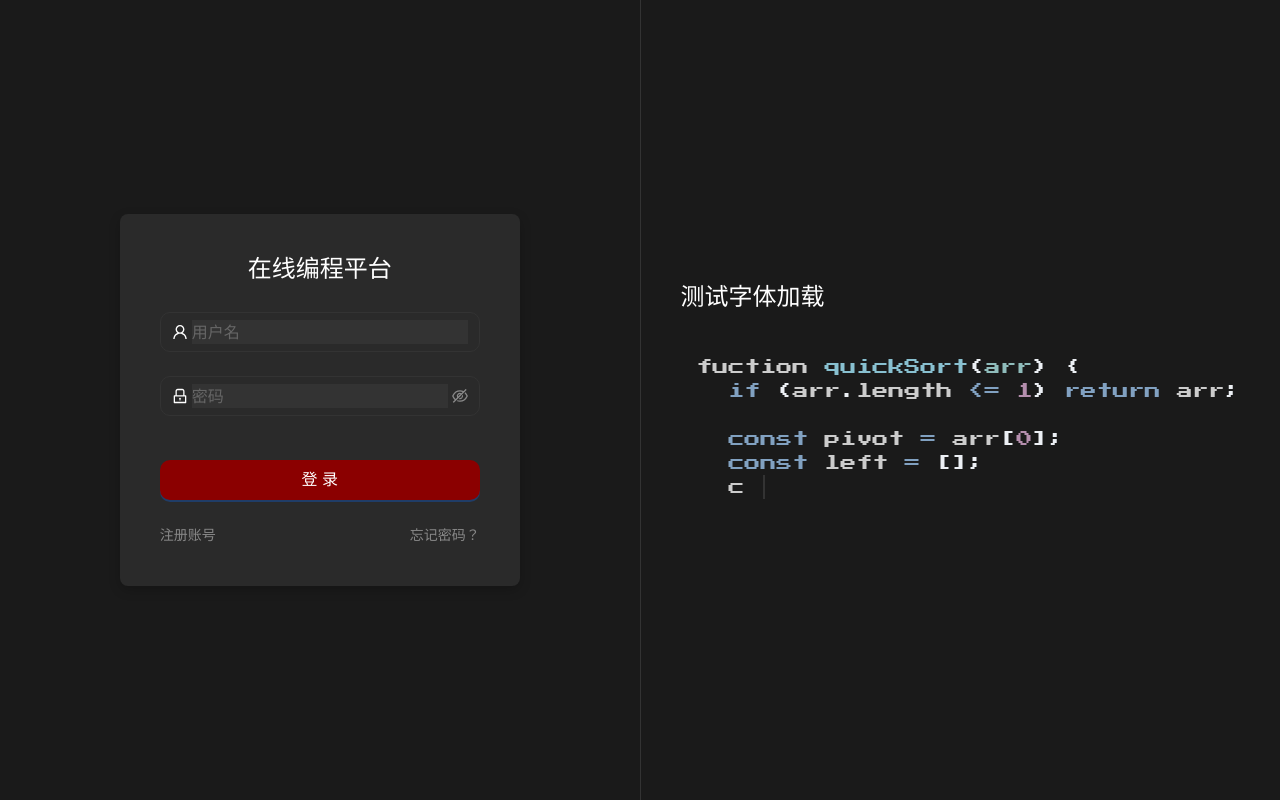
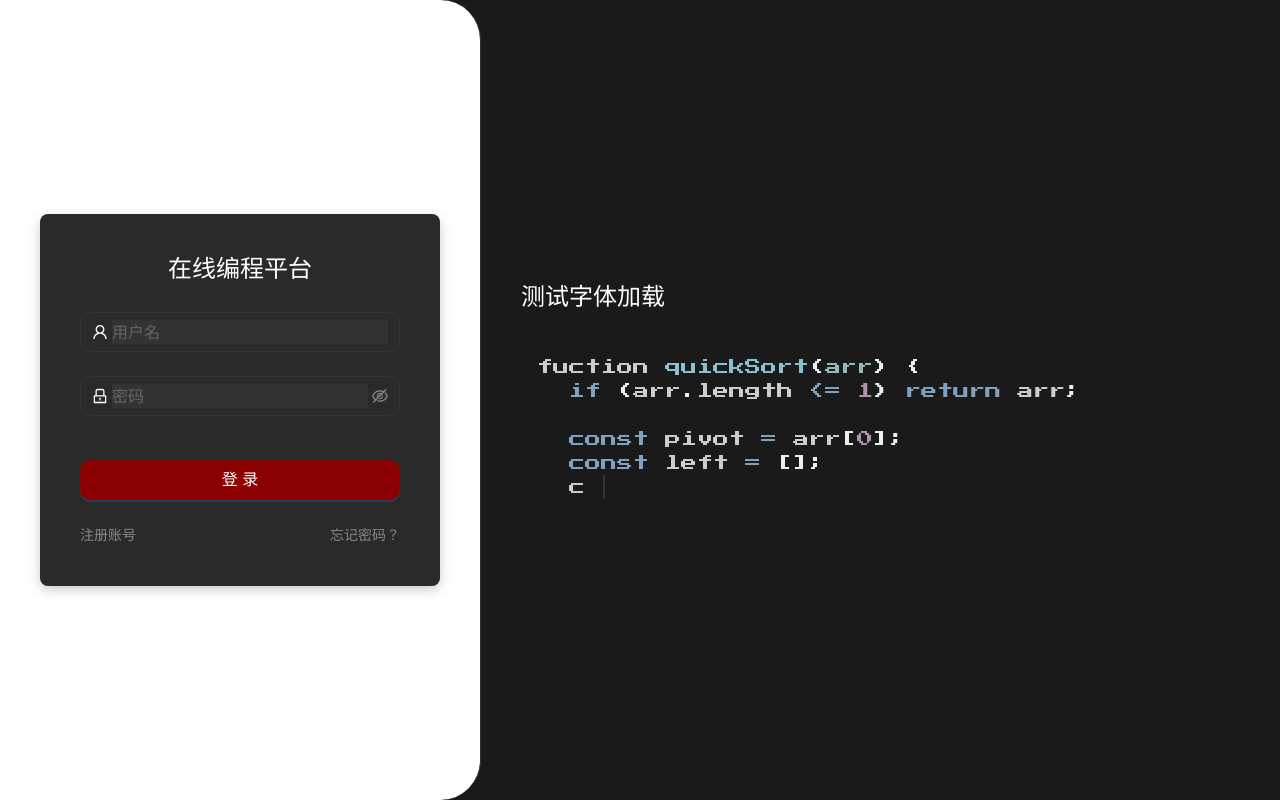
Before and after one commit to Yileen928/Online-Programming-Platform, a React (Create React App) app in the folder frontend/: page / in a window 1280 px wide. Built offline with nearby package versions, Linux system fonts and the light colour scheme.

Commit message:
feat: 优化页面样式和布局
- 更新登录页面样式
  - 调整登录区域圆角和背景色
  - 优化代码展示区域布局比例
- 添加 Prism.js 代码高亮主题
- 统一导航栏布局
- 修复组件结构

```diff
--- a/frontend/src/components/Login.css
+++ b/frontend/src/components/Login.css
@@ -5,10 +5,12 @@
 }
 
 .login-section {
-  flex: 1;
+  flex: 1.1;
   display: flex;
+  border-radius: 0pt 30pt 30pt 0pt;
   justify-content: center;
   align-items: center;
+  background-color: white;
   padding: 40px;
   border-right: 1px solid #333;
 }
@@ -29,13 +31,12 @@
 }
 
 .code-section {
-  flex: 1;
+  flex: 2;
   padding: 40px;
   display: flex;
   flex-direction: column;
   justify-content: center;
   overflow: hidden;
-  background: transparent;
   font-family: 'Press Start 2P', monospace;
   -webkit-font-smoothing: antialiased;
   -moz-osx-font-smoothing: grayscale;
@@ -48,7 +49,6 @@
   margin: 0;
   padding: 20px;
   border-radius: 8px;
-  background: transparent;
   overflow-x: auto;
   white-space: pre-wrap;
   word-break: break-all;
```
